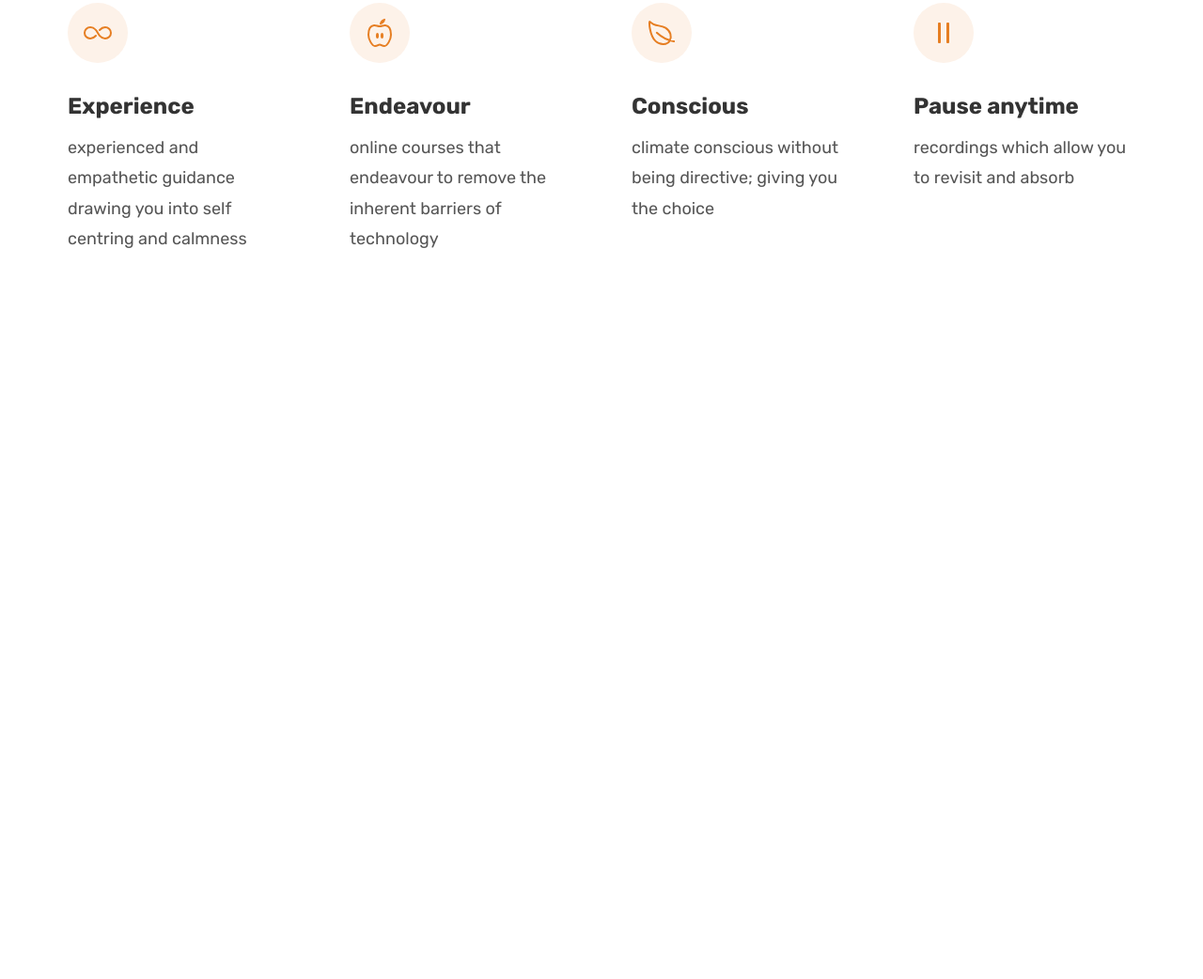
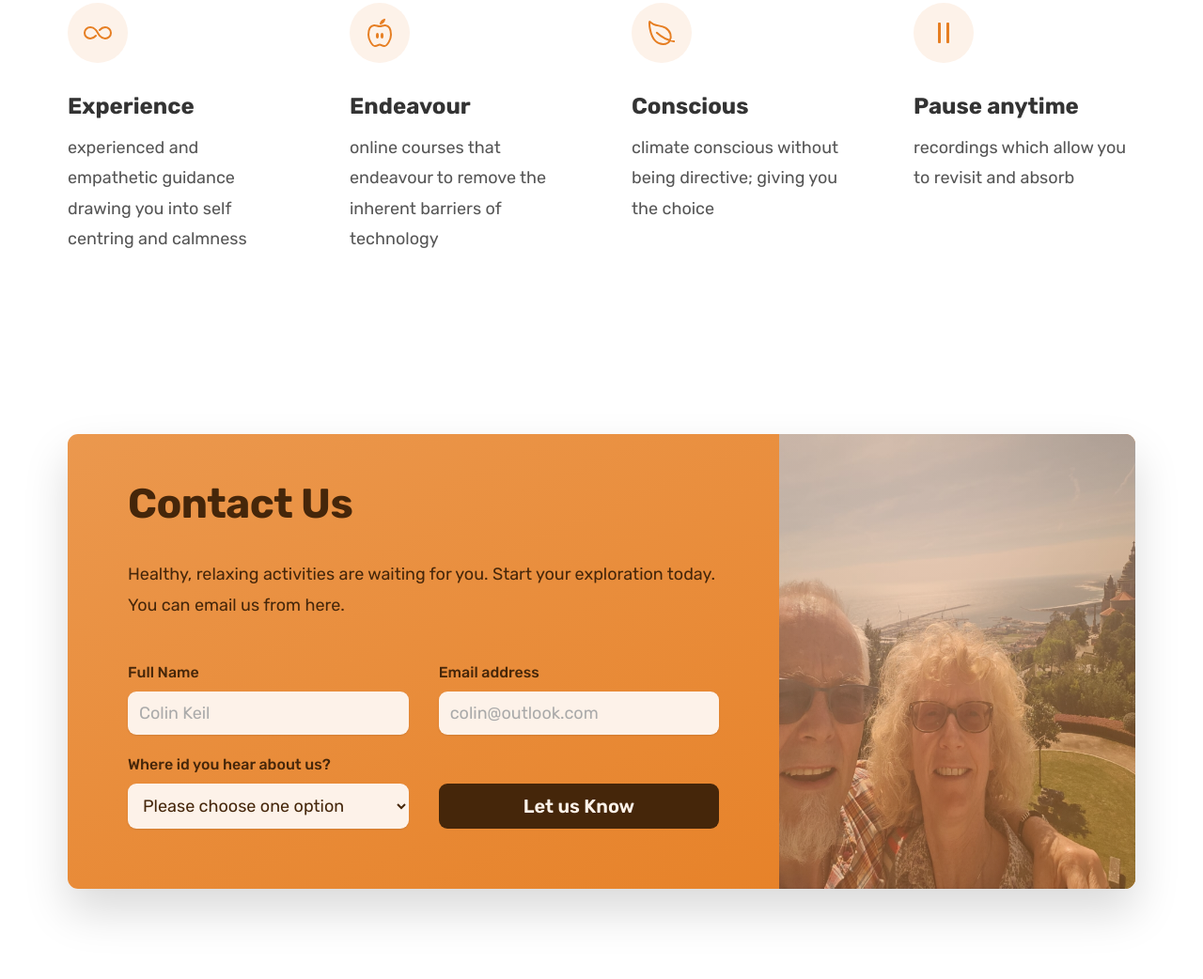
Before and after one commit to john-keil/9-Sounds-Web-Design, a plain HTML site: page index.html in a window 1280 px wide. Shown: the part 5965-7007 px from the top of the page at 94% size. Before the commit the page ends 6331 px from the top, so only its background shows below. Drawn offline with nearby package versions, Linux system fonts and the light colour scheme.

Commit message:
cta form

```diff
--- a/css/general.css
+++ b/css/general.css
@@ -139,6 +139,7 @@ body {
   letter-spacing: 0.75px;
 }
 
+.btn,
 .btn:link,
 .btn:visited {
   display: inline-block;
@@ -147,6 +148,8 @@ body {
   padding: 1.6rem 3.2rem;
   border-radius: 9px;
   cursor: pointer;
+  border: none;
+  font-family: inherit;
   /* transition: background-color 0.3s; */
   transition: all 0.3s;
   font-weight: 600;
@@ -175,6 +178,18 @@ body {
   color: #555;
   /*Trick add border inside*/
   box-shadow: inset 0 0 0 3px #fff;
+}
+
+.btn--form {
+  background-color: #45260a;
+  color: #fdf2e9;
+  align-self: end;
+  padding: 1.2rem;
+}
+
+.btn--form:hover {
+  background-color: #fff;
+  color: #555;
 }
 
 .link:link,
@@ -213,6 +228,11 @@ body {
   color: #e67e22;
 }
 
+*:focus {
+  outline: none;
+  box-shadow: 0 0 0 0.8rem rgba(230, 125, 34, 0.5);
+}
+
 /**********************/
 /*helper/settings classes*/
 /*********************/
--- a/css/style.css
+++ b/css/style.css
@@ -453,3 +453,85 @@
   font-size: 1.8rem;
   line-height: 1.8;
 }
+
+/*******************************/
+/*CTA SECTION*/
+/*******************************/
+
+.section-cta {
+  padding: 9.6rem 0;
+}
+
+.cta {
+  display: grid;
+  grid-template-columns: 2fr 1fr;
+
+  box-shadow: 0 2.4rem 4.8rem rgba(0, 0, 0, 0.15);
+  border-radius: 11px;
+
+  background-image: linear-gradient(to right bottom, #eb984e, #e67e22);
+  overflow: hidden;
+}
+
+.cta-text-box {
+  padding: 4.8rem 6.4rem 6.4rem 6.4rem;
+  color: #45260a;
+}
+
+.cta .heading-secondary {
+  /* color: #45260a; */
+  color: inherit;
+  margin-bottom: 3.2rem;
+}
+
+.cta-text {
+  font-size: 1.8rem;
+  line-height: 1.8;
+  margin-bottom: 4.8rem;
+}
+
+.cta-img-box {
+  background-image: linear-gradient(
+      to right bottom,
+      rgba(235, 151, 78, 0.35),
+      rgba(230, 125, 34, 0.35)
+    ),
+    url("../img/contact.jpg");
+  background-size: cover;
+  background-position: center;
+}
+
+.cta-form {
+  display: grid;
+  grid-template-columns: 1fr 1fr;
+  column-gap: 3.2rem;
+  row-gap: 2.4rem;
+}
+
+.cta-form label {
+  display: block;
+  font-size: 1.6rem;
+  font-weight: 500;
+  margin-bottom: 1.2rem;
+}
+.cta-form input,
+.cta-form select {
+  width: 100%;
+  padding: 1.2rem;
+  font-size: 1.8rem;
+  font-family: inherit;
+  color: inherit;
+  border: none;
+  background-color: #fdf2e9;
+  border-radius: 9px;
+  box-shadow: 0 1px 2px rgba(0, 0, 0, 0.1);
+}
+
+.cta-form input::placeholder {
+  color: #aaa;
+}
+
+.cta *:focus {
+  outline: none;
+  box-shadow: 0 0 0 0.8rem rgba(253, 242, 233, 0.5);
+}
--- a/index.html
+++ b/index.html
@@ -530,5 +530,60 @@
         </div>
       </div>
     </section>
+
+    <section class="section-cta">
+      <div class="container">
+        <div class="cta">
+          <div class="cta-text-box">
+            <h2 class="heading-secondary">Contact Us</h2>
+            <p class="cta-text">
+              Healthy, relaxing activities are waiting for you. Start your
+              exploration today. <br />You can email us from here.
+            </p>
+
+            <form action="#" class="cta-form">
+              <div>
+                <label for="full-name">Full Name</label>
+                <input
+                  id="full-name"
+                  type="text"
+                  placeholder="Colin Keil"
+                  required
+                />
+              </div>
+
+              <div>
+                <label for="email">Email address</label>
+                <input
+                  id="email"
+                  type="email"
+                  placeholder="colin@outlook.com"
+                  required
+                />
+              </div>
+
+              <div>
+                <label for="select-where">Where id you hear about us?</label>
+                <select name="" id="select-where" required>
+                  <option value="">Please choose one option</option>
+                  <option value="friends">Friends and Family</option>
+                  <option value="youtube">youtube</option>
+                  <option value="Podcast">Podcast</option>
+                  <option value="facebook">Facebook</option>
+                  <option value="other">Other</option>
+                </select>
+              </div>
+
+              <button class="btn btn--form">Let us Know</button>
+            </form>
+          </div>
+          <div
+            class="cta-img-box"
+            role="img"
+            aria-label="woman enjoying food"
+          ></div>
+        </div>
+      </div>
+    </section>
   </body>
 </html>
```
Also changed, not shown: img/contact.jpg (added).
